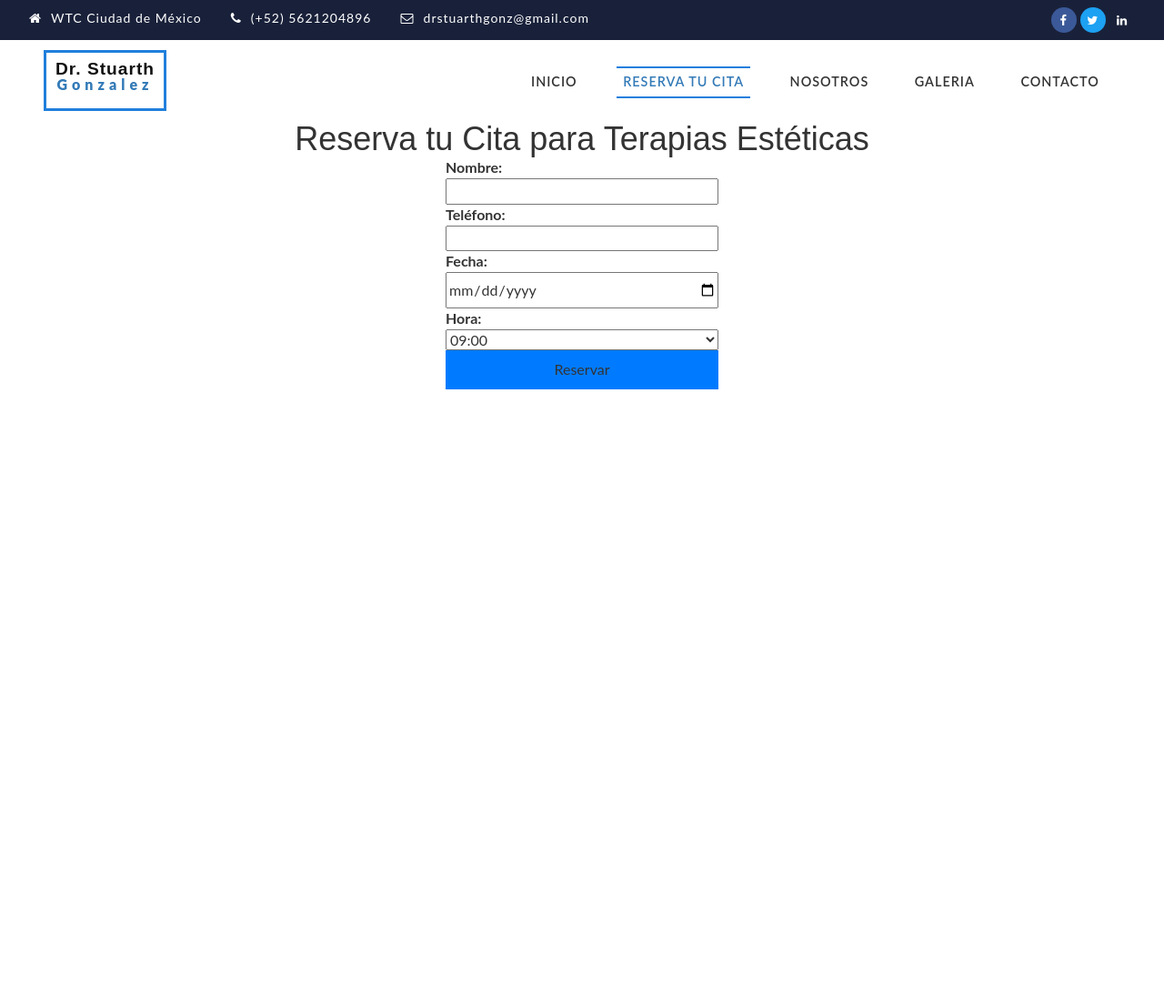
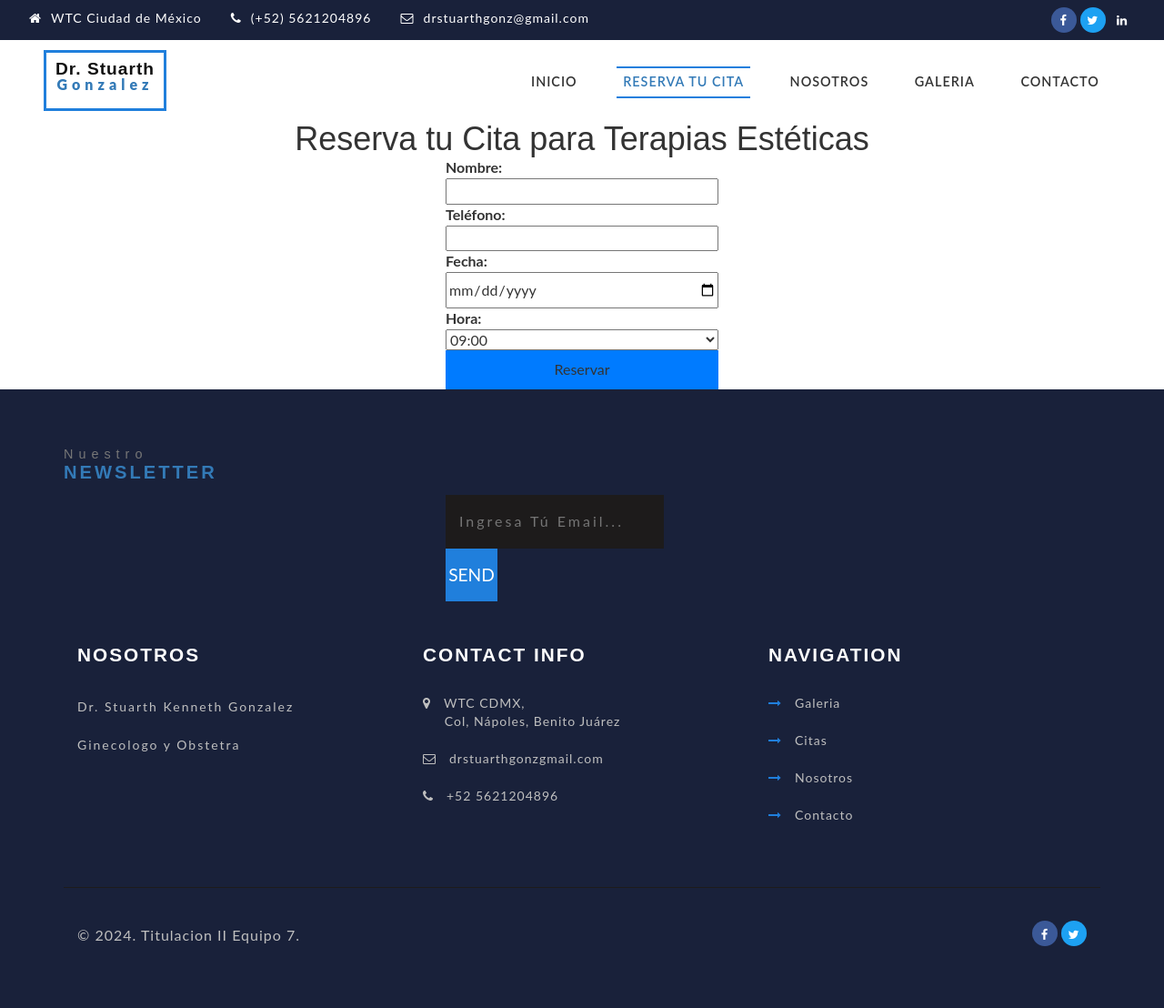
Before and after one commit to titulacioneq7/SistemaReservaciones, a plain HTML site: page terapias_esteticas.html in a window 1280 px wide. Shown: the whole page at 91% size. Before the commit the page ends 800 px from the top, so only its background shows below. Drawn offline with nearby package versions, Linux system fonts and the light colour scheme.

Commit message:
Update terapias_esteticas.html

```diff
--- a/terapias_esteticas.html
+++ b/terapias_esteticas.html
@@ -117,5 +117,59 @@ function hideURLbar(){ window.scrollTo(0,1); } </script>
     <button type="submit">Reservar</button>
   </form>
   <script src="db2.js"></script>
+
+<!-- footer -->
+	<div class="footer">
+		<div class="container">
+			<h4>Nuestro <span>Newsletter</span></h4>
+			<form action="#" method="post">
+				<input type="email" name="Email" placeholder="Ingresa Tú Email..." required="">
+			  <input type="submit" value="Send">
+		  </form>
+			<div class="agile_footer_copy">
+				<div class="w3agile_footer_grids">
+					<div class="col-md-4 w3agile_footer_grid">
+						<h3>Nosotros</h3>
+						<p>Dr. Stuarth Kenneth Gonzalez<span>Ginecologo y Obstetra</span></p>
+				  </div>
+				  <div class="col-md-4 w3agile_footer_grid">
+					<h3>Contact Info</h3>
+					  <ul>
+						  <li><i class="fa fa-map-marker" aria-hidden="true"></i>WTC CDMX,<span>Col, Nápoles, Benito Juárez</span></li>
+						  <li><i class="fa fa-envelope-o" aria-hidden="true"></i><a href="mailto:er.vikashs4@gmail.com">drstuarthgonzgmail.com</a></li>
+						  <li><i class="fa fa-phone" aria-hidden="true"></i>+52 5621204896</li>
+					  </ul>
+					</div>
+					<div class="col-md-4 w3agile_footer_grid w3agile_footer_grid1">
+						<h3>Navigation</h3>
+						<ul>
+							<li><span class="fa fa-long-arrow-right" aria-hidden="true"></span><a href="gallery.html">Galeria</a></li>
+							<li><span class="fa fa-long-arrow-right" aria-hidden="true"></span><a href="appointment.html">Citas</a></li>
+							<li><span class="fa fa-long-arrow-right" aria-hidden="true"></span><a href="about.html">Nosotros</a></li>
+							<li><span class="fa fa-long-arrow-right" aria-hidden="true"></span><a href="contact.html">Contacto</a></li>
+						</ul>
+					</div>
+					<div class="clearfix"> </div>
+				</div>
+			</div>
+			<div class="w3_agileits_copy_right_social">
+				<div class="col-md-6 agileits_w3layouts_copy_right">
+					<p>&copy; 2024. Titulacion II Equipo 7.</p>
+				</div>
+				<div class="col-md-6 w3_agile_copy_right">
+					<ul class="agileits_social_list">
+								<li><a href="https://www.facebook.com/" class="w3_agile_facebook"><i class="fa fa-facebook" aria-hidden="true"></i></a></li>
+								<li><a href="https://twitter.com/" class="agile_twitter"><i class="fa fa-twitter" aria-hidden="true"></i></a></li>
+				  </ul>
+				</div>
+				<div class="clearfix"> </div>
+			</div>
+	  </div>
+	</div>
+
+</script>
+    <div id="footer-container"></div>
+   <!-- <script src="js/loadFooter.js"></script> -->
+
 </body>
 </html>
```
